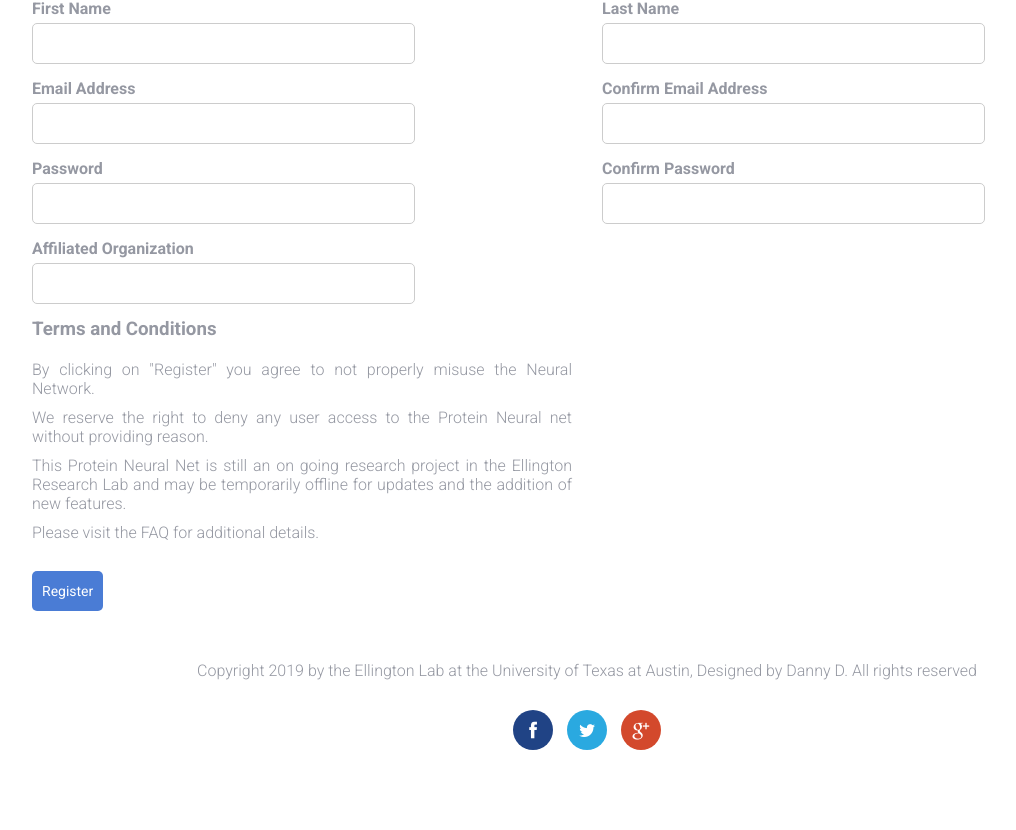
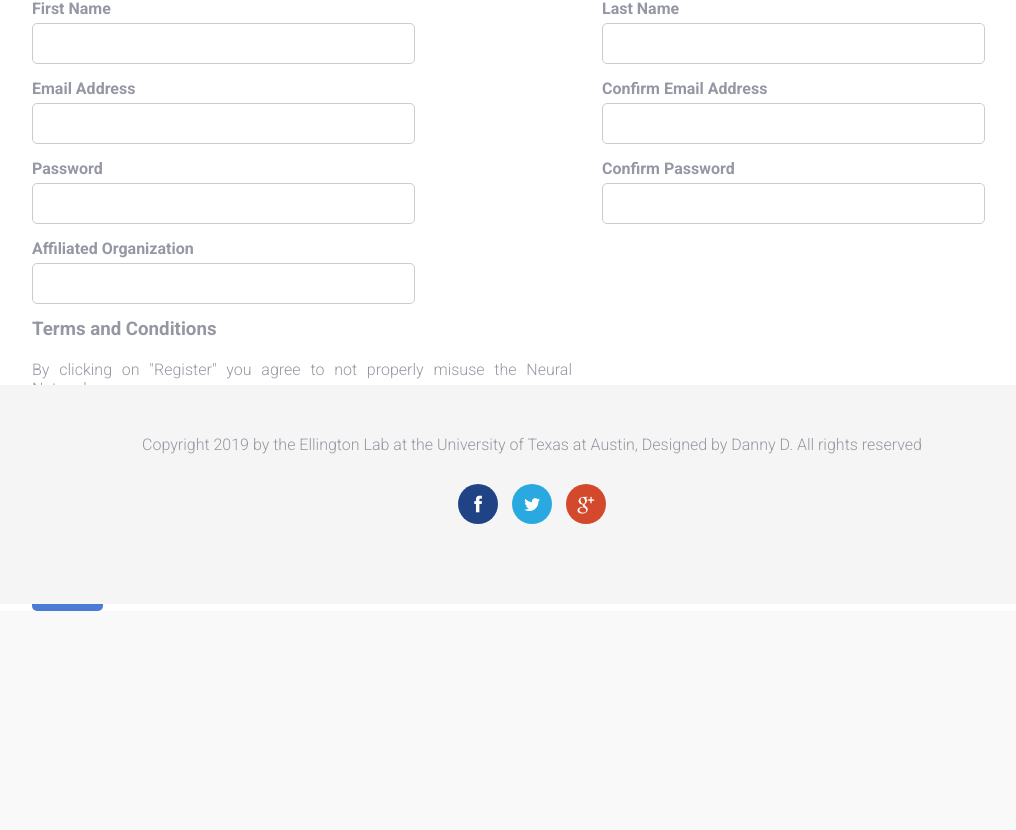
Before and after one commit to danny305/Protein_NN_Web_App, a Flask app: page /register in a window 1280 px wide. Shown: the part 196-1026 px from the top of the page, without its empty margins (53-1069 px from the left). After the commit the page ends 807 px from the top, so only its background shows below. Run offline with Flask 2, Linux system fonts and the light colour scheme; parts of the project's set-up code (start-up, migrations or seed data) failed here and were passed over; some libraries are stand-ins or nearby versions.

Commit message:
Updated the front-end. The footer was showing up twice on the login page. I corrected it and tried to streamline the footer process. Still need to play with the CSS to make it stick to the bottom of every page regardless of page length.

```diff
--- a/web_app/website/static/startup_landing/style.css
+++ b/web_app/website/static/startup_landing/style.css
@@ -1294,9 +1294,12 @@ dl dd {
   margin: 0 0 30px; }
 
 /*
- * Footer Styles
+ * Footer Styles #Need to figure out how to make it stick to bottom of every page regardless of page length.
  */
 .site-footer {
+  position: absolute;
+  bottom: 0;
+  background-color: #f5f5f5;
   text-align: center;
   padding: 50px 0; }
 
--- a/web_app/website/templates/login_page.html
+++ b/web_app/website/templates/login_page.html
@@ -60,10 +60,4 @@
             </div>
         </section>
     </div>
-
-    {% block footer %}
-        <div class="site-footer">
-            {{ super() }}
-        </div>
-    {% endblock footer %}
 {% endblock main %}
--- a/web_app/website/templates/source.html
+++ b/web_app/website/templates/source.html
@@ -102,6 +102,7 @@
 		{% endblock main %}
 
 		{% block footer %}
+			<div class=""></div>
 			<footer class="site-footer">
 				<div class="container">
 					<p>Copyright 2019 by the Ellington Lab at the University of Texas at Austin,
```
Also changed, not shown: web_app/website/templates/FAQ_page.html (+0 -9 lines), 1 other file.
